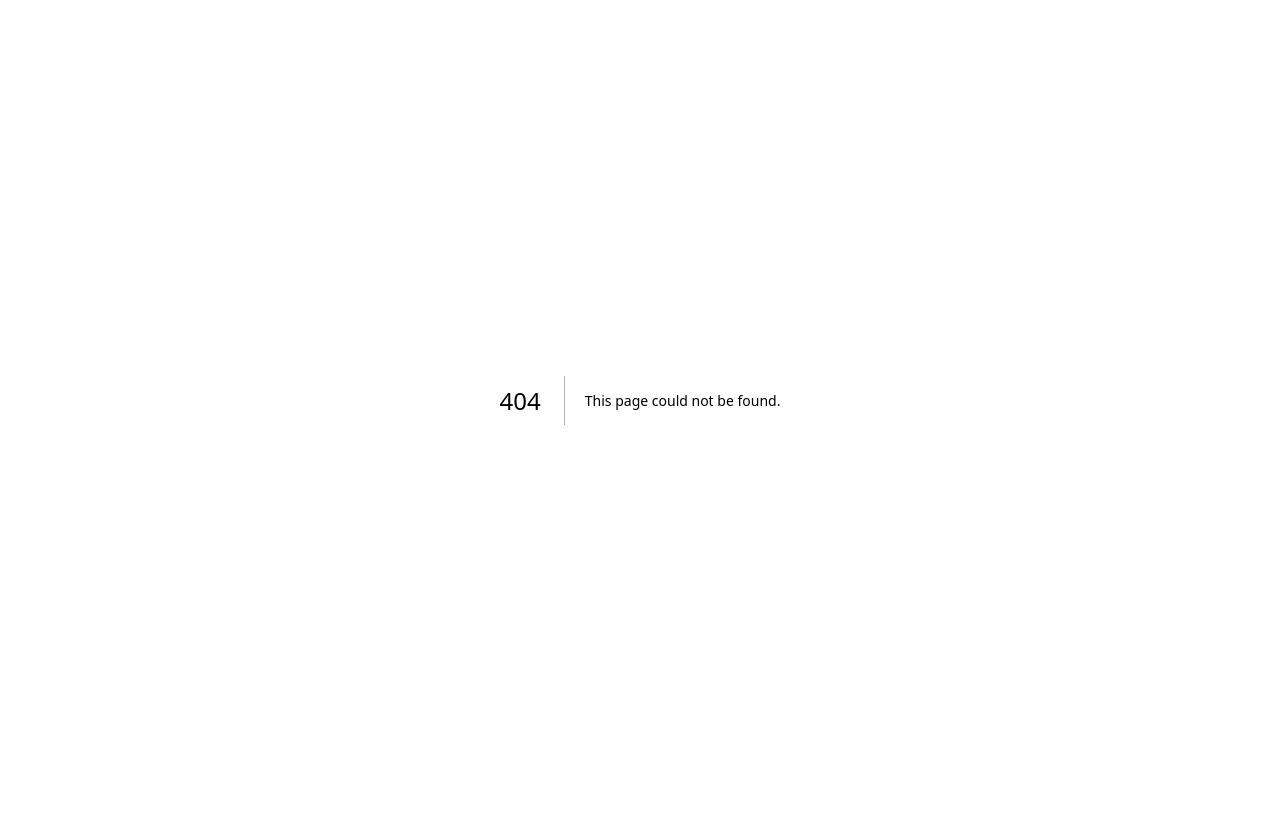
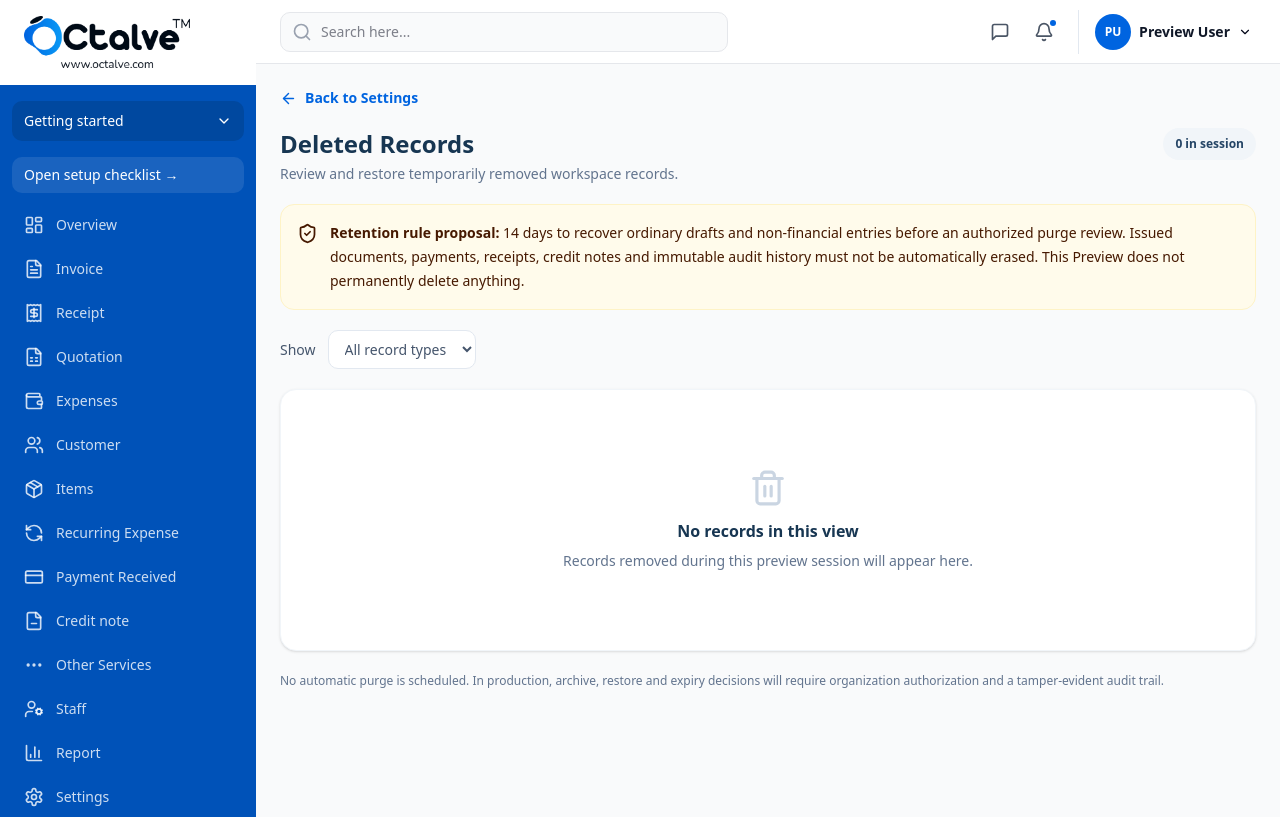
Before and after one commit to octalve-core/octalve-invoice, a Next.js app: page /dashboard/settings/deleted in a window 1280 px wide. Before the commit this address had no page. Built offline with nearby package versions, Linux system fonts and the light colour scheme.

Commit message:
feat(phase-0h): add dedicated Deleted Records restoration and financial retention page

```diff
--- /dev/null
+++ b/app/(dashboard)/dashboard/settings/deleted/page.tsx
@@ -0,0 +1,25 @@
+"use client";
+import Link from "next/link";
+import {useState} from "react";
+import {ArrowLeft,ArchiveRestore,LockKeyhole,Trash2,ShieldCheck} from "lucide-react";
+import {useMerchantPreview} from "@/src/features/merchant-preview/MerchantPreviewProvider";
+const DATE_MS=14*24*60*60*1000;
+export default function DeletedRecordsPage(){
+ const {archivedRecords,setArchivedRecords}=useMerchantPreview();
+ const [filter,setFilter]=useState("all");
+ const filtered=archivedRecords.filter(x=>filter==="all"||x.kind===filter);
+ return <main className="w-full min-w-0 space-y-5">
+  <Link href="/dashboard/settings" className="inline-flex items-center gap-2 text-sm font-semibold text-[#0064E0]"><ArrowLeft size={17}/> Back to Settings</Link>
+  <header className="flex flex-wrap items-start justify-between gap-4"><div><h1 className="text-2xl font-bold text-[#173652]">Deleted Records</h1><p className="mt-1 text-sm text-slate-500">Review and restore temporarily removed workspace records.</p></div><span className="rounded-full bg-slate-100 px-3 py-2 text-xs font-semibold text-[#254566]">{archivedRecords.length} in session</span></header>
+  <div className="flex items-start gap-3 rounded-xl border border-amber-100 bg-amber-50 p-4 text-sm leading-6 text-amber-950"><ShieldCheck className="mt-0.5 shrink-0" size={21}/><p><strong>Retention rule proposal:</strong> 14 days to recover ordinary drafts and non-financial entries before an authorized purge review. Issued documents, payments, receipts, credit notes and immutable audit history must not be automatically erased. This Preview does not permanently delete anything.</p></div>
+  <label className="flex items-center gap-3 text-sm text-slate-600">Show
+   <select value={filter} onChange={e=>setFilter(e.target.value)} className="rounded-lg border border-slate-200 bg-white px-3 py-2 text-sm"><option value="all">All record types</option>{["invoice","receipt","quotation","expense","creditNote","customer","staff","item"].map(x=><option key={x} value={x}>{x==="creditNote"?"Credit note":x}</option>)}</select>
+  </label>
+  <div className="overflow-hidden rounded-2xl border border-slate-100 bg-white shadow-sm">{!filtered.length?<div className="grid min-h-[260px] place-items-center p-8 text-center"><div><Trash2 className="mx-auto mb-3 text-slate-300" size={38}/><h2 className="font-semibold text-[#173652]">No records in this view</h2><p className="mt-2 text-sm text-slate-500">Records removed during this preview session will appear here.</p></div></div>:<div className="divide-y divide-slate-100">{filtered.map(r=>{
+   const eligibleUntil=new Date(new Date(r.archivedAt).getTime()+DATE_MS);
+   const isFinancial=["invoice","receipt","creditNote","expense"].includes(r.kind);
+   return <article key={r.kind+":"+r.id} className="flex flex-wrap items-start gap-3 p-4 sm:p-5"><span className="grid h-10 w-10 place-items-center rounded-xl bg-red-50 text-red-500"><Trash2 size={18}/></span><div className="min-w-0 flex-1"><p className="font-semibold text-[#183854]">{r.reference} <span className="ml-1 text-xs font-normal capitalize text-slate-500">· {r.kind}</span></p><p className="mt-1 text-sm text-slate-600">{r.title}</p><p className="mt-2 text-xs text-slate-500">Removed: {new Date(r.archivedAt).toLocaleString("en-NG")} · Recover through: {eligibleUntil.toLocaleDateString("en-NG")}</p><p className="mt-1 text-xs text-slate-500">Reason: {r.reason}</p>{isFinancial?<p className="mt-2 flex items-center gap-1 text-xs font-semibold text-amber-700"><LockKeyhole size={13}/> Permanent financial erasure prohibited</p>:null}</div><button type="button" onClick={()=>setArchivedRecords(old=>old.filter(x=>!(x.kind===r.kind&&x.id===r.id)))} className="inline-flex items-center gap-2 rounded-full border border-[#0064E0] px-4 py-2 text-xs font-semibold text-[#0064E0]"><ArchiveRestore size={15}/> Restore</button></article>;
+  })}</div>}</div>
+  <p className="text-xs leading-5 text-slate-500">No automatic purge is scheduled. In production, archive, restore and expiry decisions will require organization authorization and a tamper-evident audit trail.</p>
+ </main>;
+}
```
